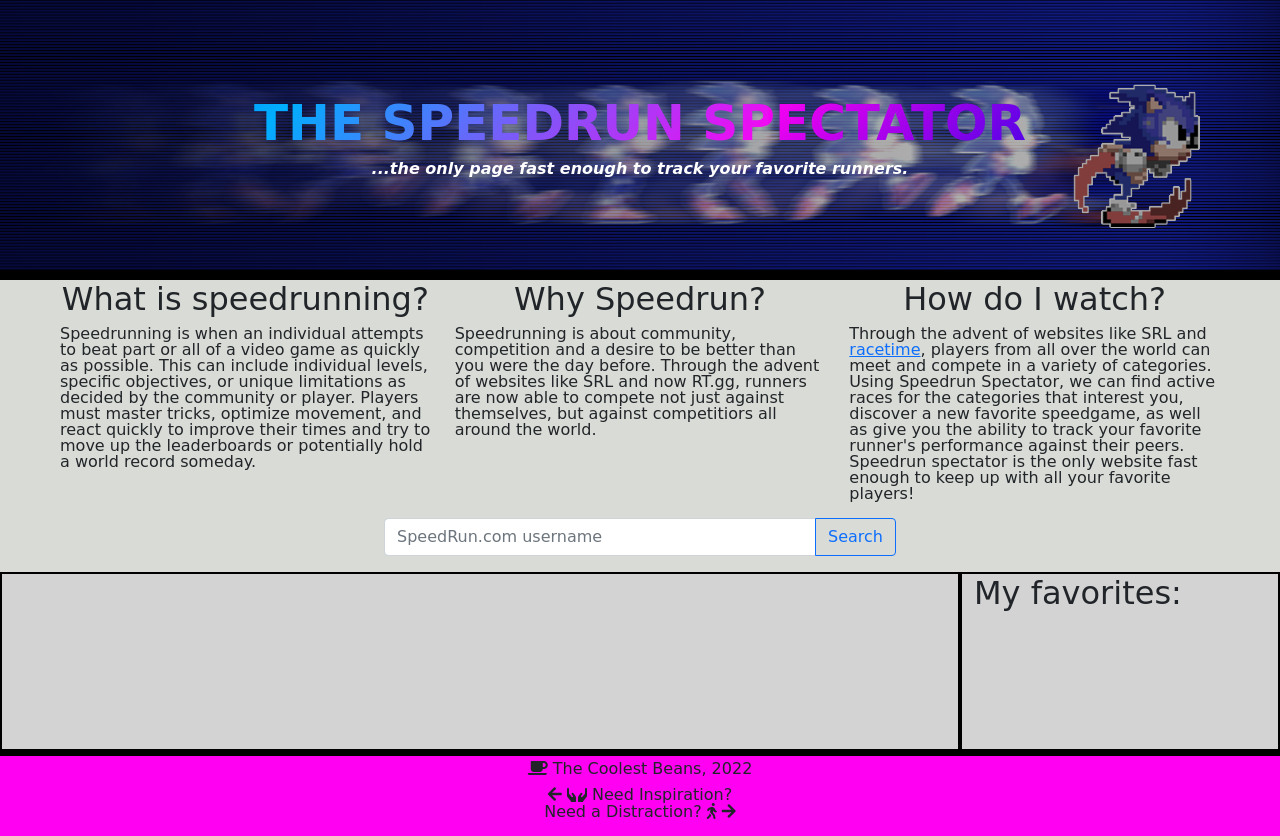
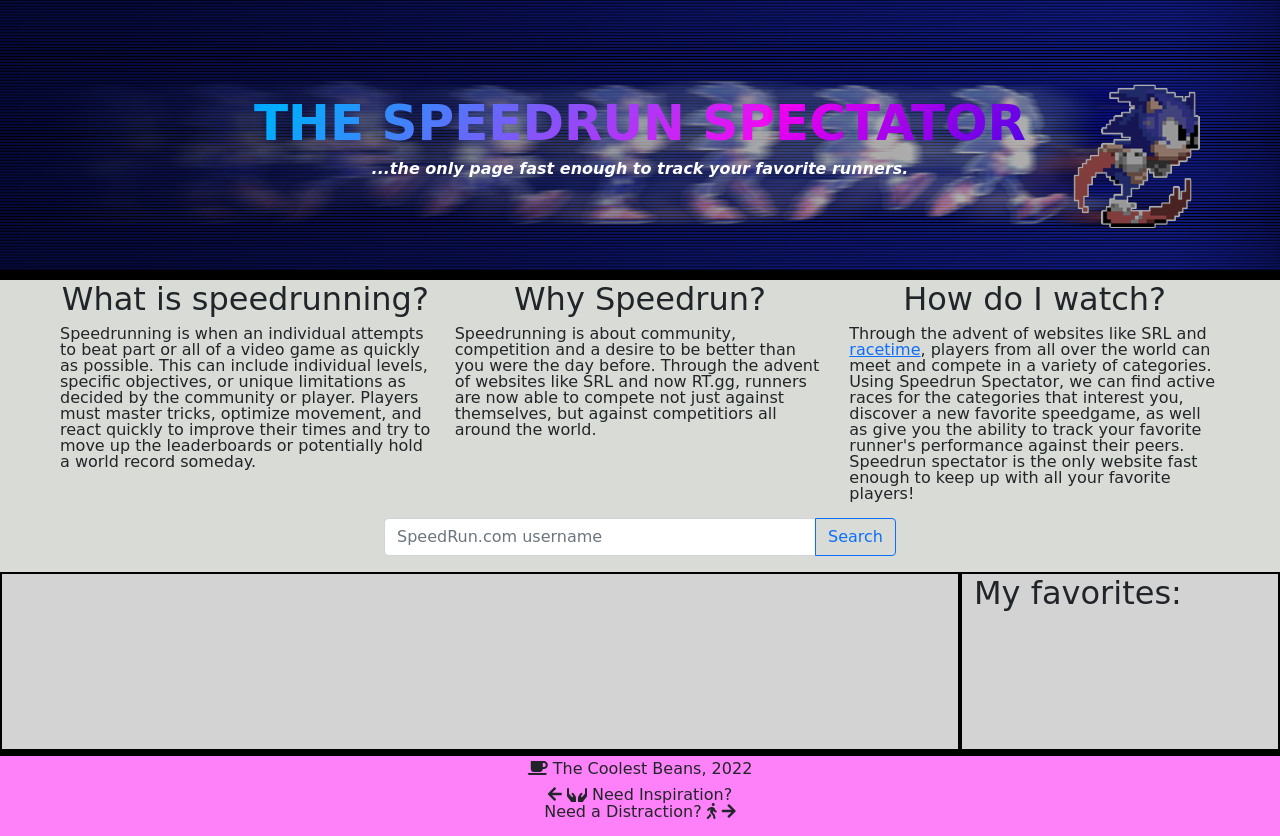
Before and after one commit to picks6/speedrun-spectator-DevZ, a plain HTML site: page index.html in a window 1280 px wide. Drawn offline with nearby package versions, Linux system fonts and the light colour scheme; no server answers; a web font is replaced by a local one.

Commit message:
adjust footer color

```diff
--- a/style.css
+++ b/style.css
@@ -134,7 +134,7 @@ transition: all 0.3s ease-in-out;
 
 .footer {
     height: auto;
-    background-color: #ff00f2;
+    background-color: #ff81f9;
     /* border-radius: 0; */
     border-top: 5px solid black;
     padding-top: 3px;
```
